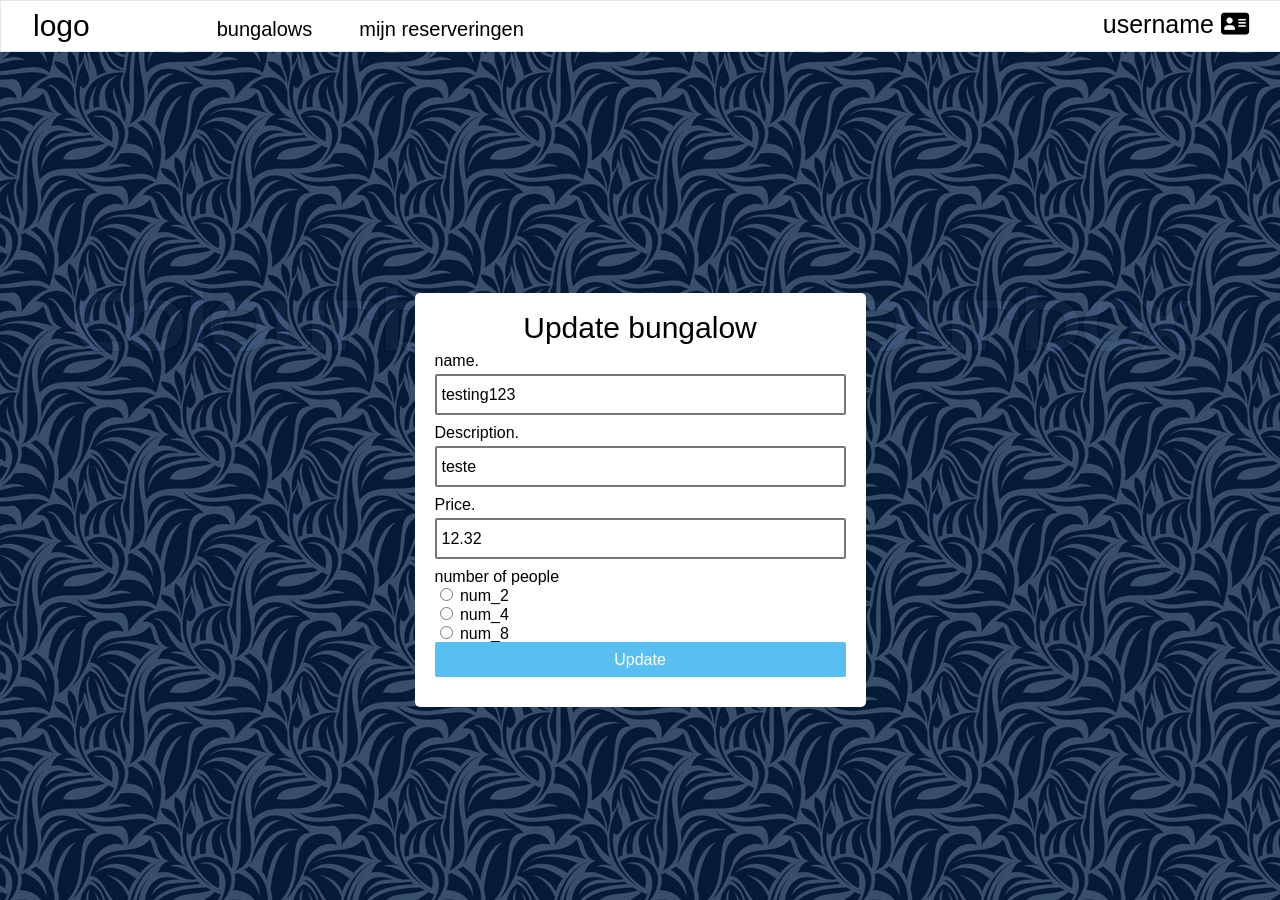
After one commit to DowneyX/webtechnologie-project, a Flask app: page /bungalows/update/1 in a window 1280 px wide. The commit adds this page. Run offline with Flask 2, Linux system fonts and the light colour scheme; data comes from the database, SQL or seed files in the repository; both versions use the stored data as it was after the commit.

Commit message:
create and update pages for bungalows

```diff
--- /dev/null
+++ b/website/forms.py
@@ -0,0 +1,14 @@
+import imp
+from flask_wtf import FlaskForm
+from wtforms import (StringField, BooleanField, FloatField,
+                                  RadioField, SelectField,
+                                  TextAreaField, SubmitField)
+from wtforms.validators import DataRequired
+
+class bungalow_form(FlaskForm):
+    name = StringField("name.", validators=[DataRequired()])
+    description =  StringField("Description.", validators=[DataRequired()])
+    price = FloatField("Price.", validators=[DataRequired()])
+    num_people = RadioField('number of people', choices=[(2,'num_2'),(4,'num_4'),(8,'num_8')], validators=[DataRequired()],
+    coerce=int,
+    )
--- a/website/models.py
+++ b/website/models.py
@@ -7,7 +7,7 @@ class Bungalows(db.Model):
     name = db.Column(db.String(50), nullable=False, unique=True)
     Description = db.Column(db.Text(), nullable=True)
     num_people = db.Column(db.Integer(), nullable=False)
-    image = db.Column(db.String(100), nullable=False, unique=True)
+    image = db.Column(db.String(100), nullable=False)
     price = db.Column(db.Float(), nullable=False)
     reservations = db.relationship('Reservations', backref='bungalows')
 
--- a/website/routes/views.py
+++ b/website/routes/views.py
@@ -1,5 +1,8 @@
+from crypt import methods
 from flask import Blueprint, render_template, request
+from ..forms import bungalow_form
 from ..models import Bungalows
+from .. import db
 
 views = Blueprint('views', __name__)
 
@@ -13,5 +16,34 @@ def home():
 
 @views.route('bungalows/bungalow/<int:bungalow_id>')
 def bungalow(bungalow_id):
-    bungalow = Bungalows().query.get_or_404(bungalow_id)
-    return render_template('bungalow.html', bungalow=bungalow)
+    bungalow_obj = Bungalows().query.get_or_404(bungalow_id)
+    return render_template('bungalow.html', bungalow_obj=bungalow_obj)
+
+@views.route("/bungalows/create", methods= ['GET', 'POST'])
+def create_bungalow():
+    form = bungalow_form()
+    if form.validate_on_submit():
+        bungalow_obj = Bungalows()
+        bungalow_obj.name = form.name.data
+        bungalow_obj.Description = form.description.data
+        bungalow_obj.price = form.price.data
+        bungalow_obj.num_people = form.num_people.data
+        bungalow_obj.image = 'uploads/bungalow_id_1.jpg'
+
+        db.session.add(bungalow_obj)
+        db.session.commit()
+
+    return render_template('bungalow_create.html', form=form)
+
+
+@views.route("/bungalows/update/<int:bungalow_id>", methods= ['GET', 'POST'])
+def update_bungalow(bungalow_id):
+    form = bungalow_form()
+    bungalow_obj = Bungalows().query.get_or_404(bungalow_id)
+
+    form.name.data = bungalow_obj.name
+    form.description.data = bungalow_obj.Description
+    form.price.data = bungalow_obj.price
+    form.num_people.default = bungalow_obj.num_people
+
+    return render_template('bungalow_update.html', form=form)
--- /dev/null
+++ b/website/static/css/bungalow_create.css
@@ -0,0 +1,50 @@
+h2 {
+  text-align: center;
+  font-size: 30px;
+}
+
+.form-container {
+  padding: 20px;
+  background-color: white;
+  border-radius: 5px;
+}
+
+.form-container-parent {
+  height: 100vh;
+  display: flex;
+  justify-content: center;
+  align-items: center;
+}
+
+.button {
+  background-color: #59bef0;
+  border: none;
+  color: white;
+  text-align: center;
+  text-decoration: none;
+  display: inline-block;
+  width: 100%;
+  font-size: 16px;
+  height: 35px;
+  border-radius: 2px;
+  margin-bottom: 10px;
+}
+
+.button:hover {
+  background-color: #4aa5d3;
+}
+
+.field-container {
+  margin: 10px 0 10px 0;
+}
+
+.field-container input {
+  display: block;
+  width: 400px;
+  margin-top: 5px;
+  height: 35px;
+  font-size: 16px;
+  border-radius: 2px;
+  border-style: solid;
+  padding-left: 5px;
+}
--- /dev/null
+++ b/website/templates/bungalow_update.html
@@ -0,0 +1,43 @@
+<!--inherits from this base -->
+{% extends "bases/base.html" %}
+
+<!--page specific title -->
+{% block title %} test {% endblock %}
+
+<!--page specific css -->
+{% block stylesheet %}
+<link rel="stylesheet" href="{{ url_for('static', filename='css/bungalow_create.css') }}">
+{% endblock %}
+
+<!--page specific content -->
+    <div class="content-container">
+        {% block content %}
+        <div class="form-container-parent">
+            <div class="form-container">
+                <h2>Update bungalow</h2>
+                <form action="" method="post">
+                    {{ form.hidden_tag() }}
+                    <div class="field-container">
+                        {{ form.name.label }} {{form.name}}
+                    </div>
+
+                    <div class="field-container">
+                        {{ form.description.label }} {{form.description}}
+                    </div>
+
+                    <div class="field-container">
+                        {{ form.price.label }} {{form.price}}
+                    </div>
+
+                    <div class="radio-container">
+                        {{ form.num_people.label }} {{form.num_people}}
+                    </div>
+
+                    <div>
+                        <button class="button" type="submit">Update</button>
+                    </div>
+                </form>
+            </div>
+        </div>
+    {% endblock %}
+</div>
```
Also changed, not shown: website/templates/booking_overview.html (added, +11 -0 lines), website/templates/booking_update.html (added, +11 -0 lines), website/templates/bungalow.html (+7 -7 lines), website/templates/bungalow_create.html (added, +45 -0 lines), website/database.db.
